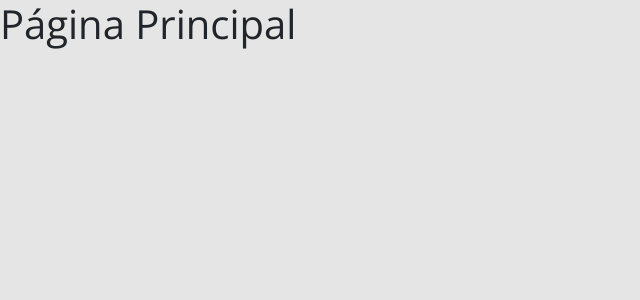
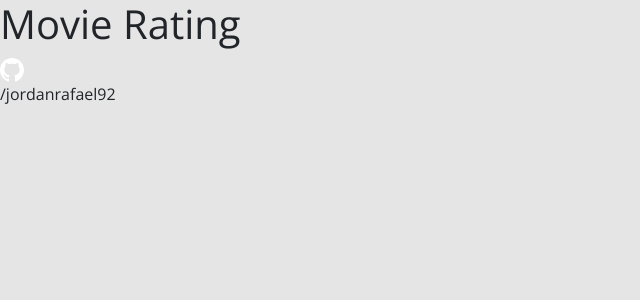
Before and after one commit to Jordanrafael92/Movie-Rating, a React (Create React App) app in the folder frontend/: page / in a window 1280 px wide. Shown: the top 300 px of the page, without its empty margins (0-640 px from the left). Built offline with nearby package versions, Linux system fonts and the light colour scheme.

Commit message:
Created component Navbar

```diff
--- a/frontend/src/App.tsx
+++ b/frontend/src/App.tsx
@@ -1,6 +1,8 @@
+import Navbar from "./components/Navbar";
+
 function App() {
   return (
-    <h1>Página Principal</h1>
+    <Navbar />
   );
 }
 
--- /dev/null
+++ b/frontend/src/components/Navbar/index.tsx
@@ -0,0 +1,21 @@
+import { ReactComponent as GithubIcon } from '../../assets/img/github.svg';
+
+function Navbar() {
+    return (
+        <header>
+            <nav>
+                <div>
+                    <h1>Movie Rating</h1>
+                    <a href="https://github.com/Jordanrafael92">
+                        <div>
+                            <GithubIcon />
+                            <p>/jordanrafael92</p>
+                        </div>
+                    </a>
+                </div>
+            </nav>
+        </header>
+    )
+}
+
+export default Navbar;
--- a/frontend/tsconfig.json
+++ b/frontend/tsconfig.json
@@ -1,5 +1,6 @@
 {
   "compilerOptions": {
+    "baseUrl": "./src",
     "target": "es5",
     "lib": [
       "dom",
```
Also changed, not shown: frontend/src/assets/img/github.svg (added).
